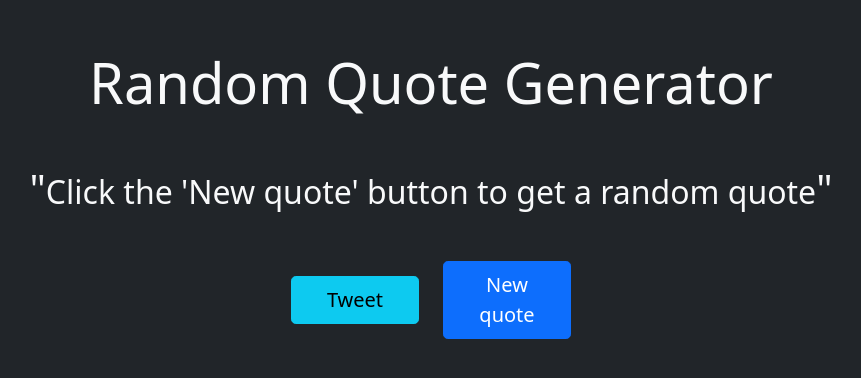
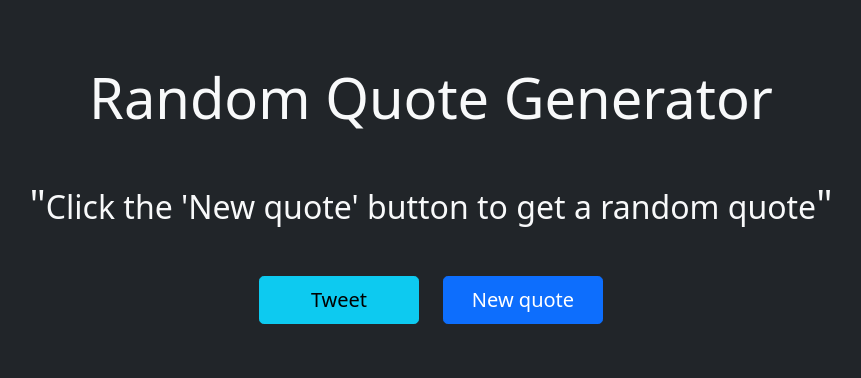
Before and after one commit to abelgideon/React-Quote-Generator, a React (Create React App) app: page / in a window 1280 px wide. Shown: the part 206-584 px from the top of the page, without its empty margins (209-1070 px from the left). Built offline with nearby package versions, Linux system fonts and the light colour scheme; no server answers.

Commit message:
Make button width larger

```diff
--- a/public/styles.css
+++ b/public/styles.css
@@ -11,5 +11,5 @@
 }
 
 .btn {
-  width: 8rem;
+  width: 10rem;
 }
```
